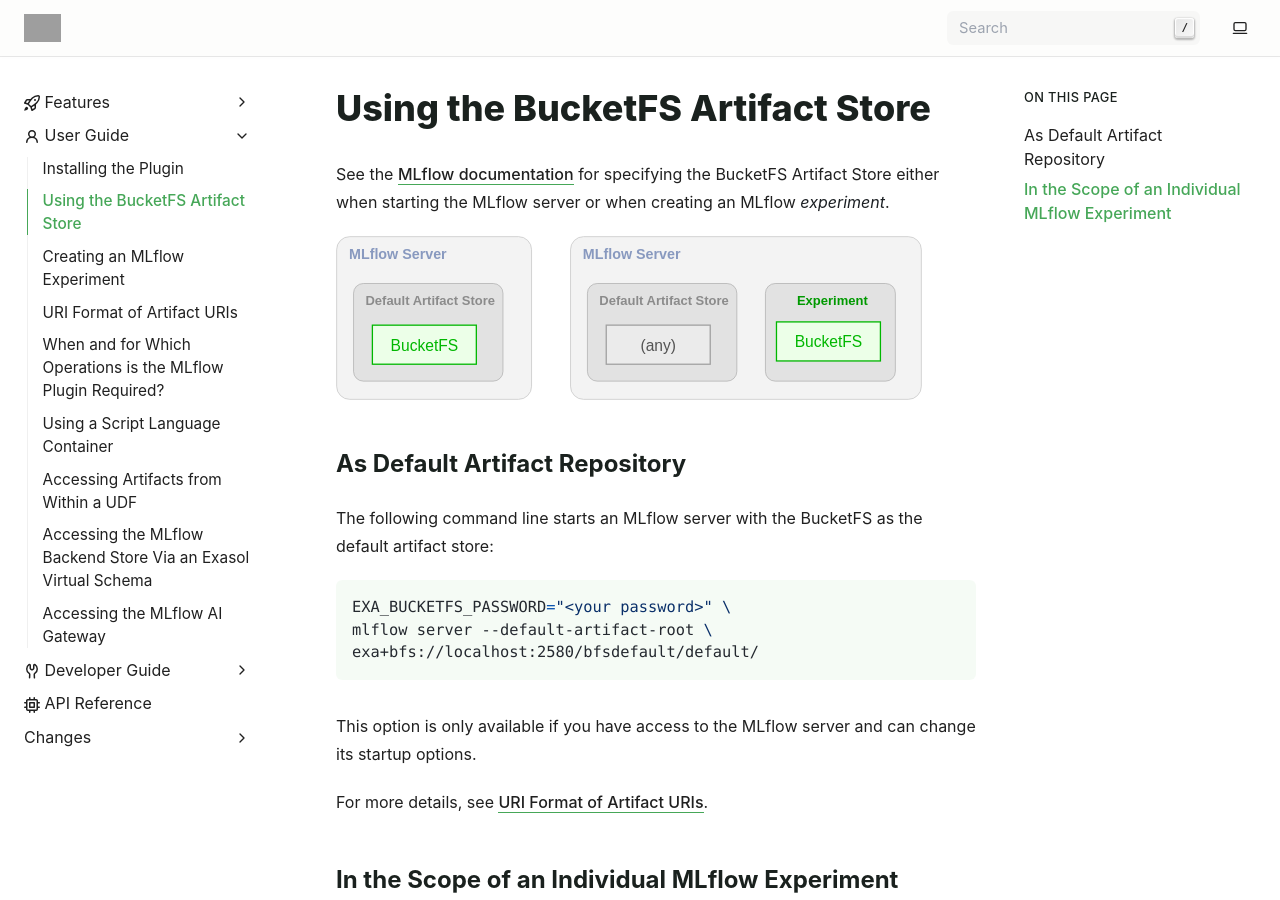
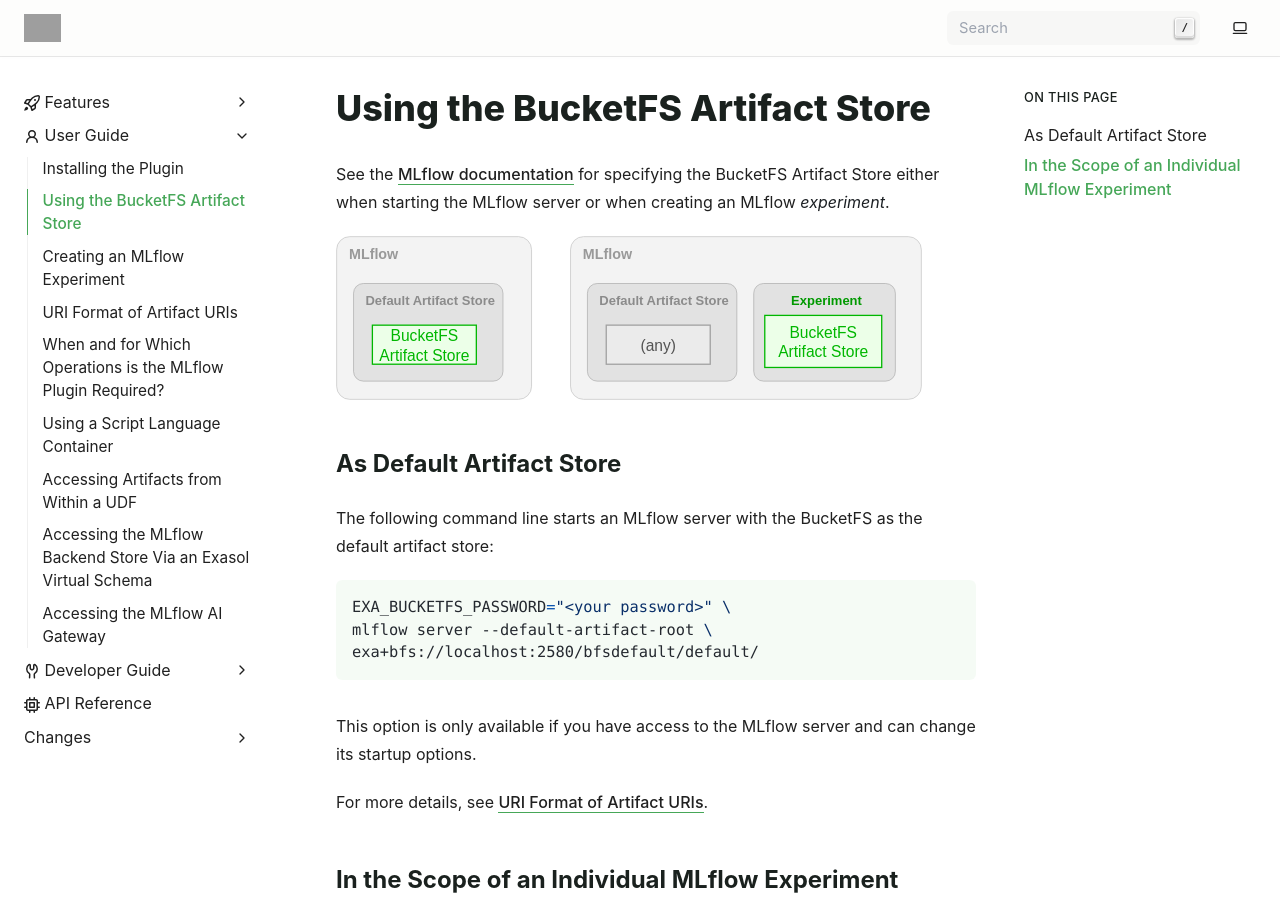
Before and after one commit to exasol/mlflow-plugin, a Sphinx documentation site: the page built from doc/user_guide/mlflow_server.rst, in a window 1280 px wide and 900 px high. Built offline with Sphinx 7.4.7, drawn with Linux system fonts in a browser that asks for light colours; pages that are not in the unit, such as notebooks, are missing from menus; grey boxes are pictures that could not be loaded.

```diff
--- a/doc/user_guide/mlflow_server.rst
+++ b/doc/user_guide/mlflow_server.rst
@@ -12,8 +12,8 @@
     :scale: 130 %
 
 
-As Default Artifact Repository
-------------------------------
+As Default Artifact Store
+-------------------------
 
 The following command line starts an MLflow server with the BucketFS as the
 default artifact store:
```
Also changed, not shown: doc/user_guide/img/enabling-bucketfs-artifact-store.svg, doc/user_guide/img/udf-loading-alternatives.svg.
